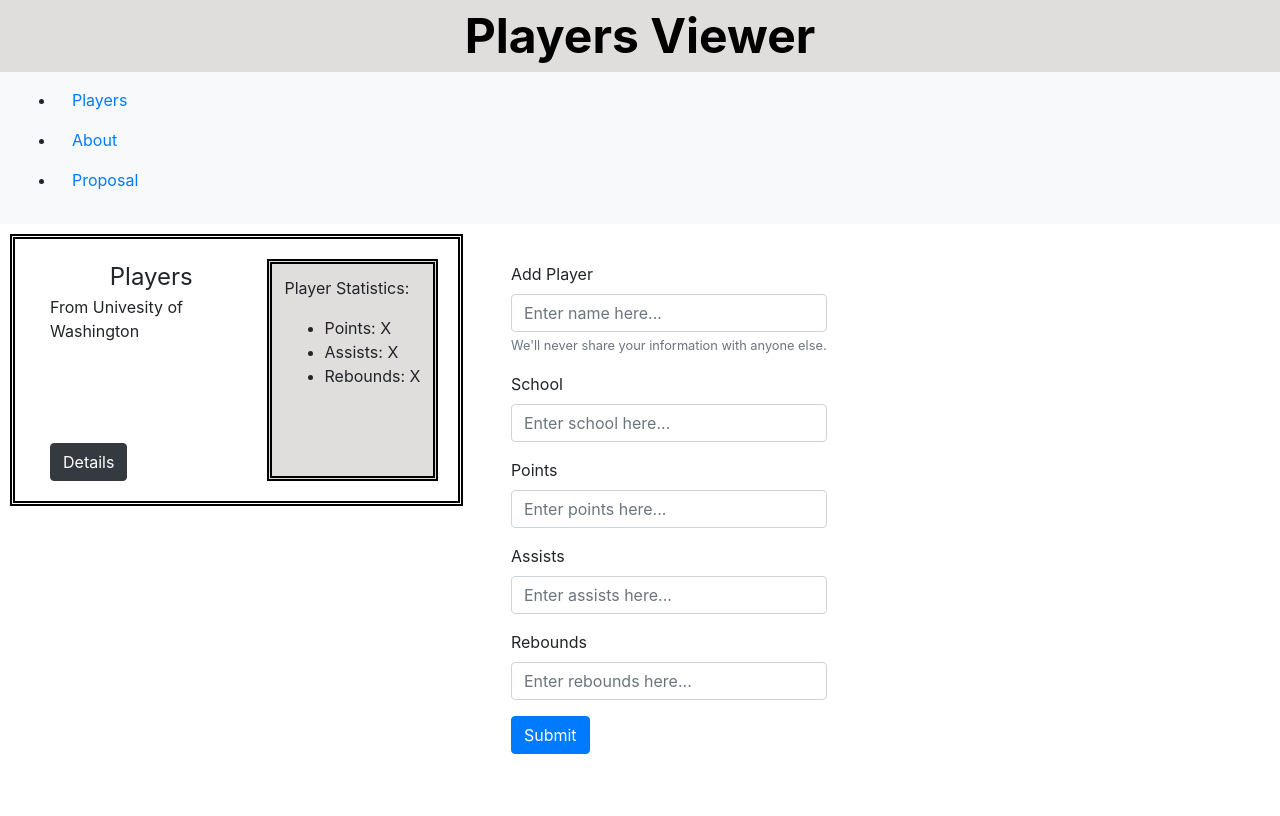
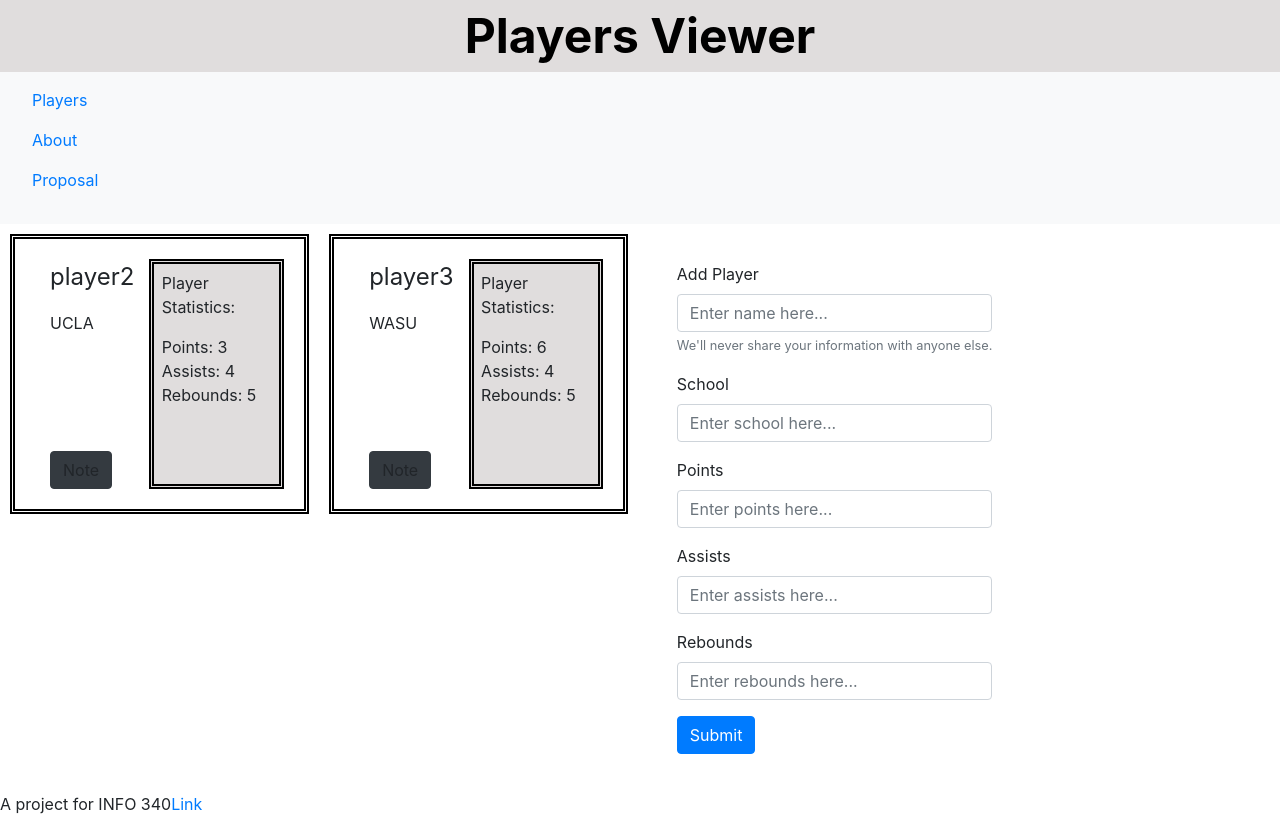
Before and after one commit to info340a-sp21/project-01-Gyangle, a website: page index.html in a window 1280 px wide. Drawn offline with nearby package versions, Linux system fonts and the light colour scheme.

Commit message:
fix flext issue and implement add card

```diff
--- a/css/style.css
+++ b/css/style.css
@@ -1,5 +1,4 @@
 body {
-	color: red;
   height: 100%;
 }
 
@@ -18,8 +17,8 @@ h1, h2, h3 {
 
 /* grid card */
 .card-body {
-  display: flex; /* flexbox for wrapping */
-  flex-wrap: wrap;
+  /* display: flex;
+  flex-wrap: wrap; */
   border: thick double black;
   border-collapse: collapse;
   float: left;
@@ -58,3 +57,9 @@ h1, h2, h3 {
 .detailBtn {
   margin-top: 100px;
 }
+
+ul {
+  list-style-type: none; /* Remove bullets */
+  padding: 0; /* Remove padding */
+
+}
--- a/index.html
+++ b/index.html
@@ -6,10 +6,14 @@
   <meta name="viewport" content="width=device-width, initial-scale=1, shrink-to-fit=no">
   <meta name="author" content="Grant Yang, Jacob M. Swierz, Mequanent M. Shiferaw">
   <meta name="description" content="A main index for the INFO 340 project 1.">
-  <link rel="stylesheet" href="css/style.css">
+
   <!-- Bootstrap -->
   <link rel="stylesheet" href="https://maxcdn.bootstrapcdn.com/bootstrap/4.0.0/css/bootstrap.min.css"
     integrity="sha384-Gn5384xqQ1aoWXA+058RXPxPg6fy4IWvTNh0E263XmFcJlSAwiGgFAW/dAiS6JXm" crossorigin="anonymous">
+  <!-- jquery -->
+  <script src="https://ajax.googleapis.com/ajax/libs/jquery/3.5.1/jquery.min.js"></script>
+
+<link rel="stylesheet" href="css/style.css">
   <title>View Players</title>
 </head>
 
@@ -26,49 +30,6 @@
   </nav>
   <main>
     <span class="gridView">
-
-      <!-- fistcard -->
-      <!-- <div class="card-body">
-        <div class="col-sm">
-          <div class="player-name">Players</div>
-          <div class="player-bio">From Univesity of Washington</div>
-          <a type="botton" class="btn btn-dark detailBtn" href="#">Details</a>
-        </div>
-
-        <div class="player-info">
-          <p>
-            Player Statistics:
-          <ul>
-            <li>Points: X</li>
-            <li>Assists: X</li>
-            <li>Rebounds: X</li>
-          </ul>
-          </p>
-        </div>
-      </div> -->
-
-      <div class="card-body">
-        <div class="col-sm">
-          <div class="player-name">Players</div>
-          <div class="player-bio">From Univesity of Washington</div>
-          <a type="botton" class="btn btn-dark detailBtn" href="#">Details</a>
-        </div>
-
-        <div class="player-info">
-
-          <p>
-            Player Statistics:
-          <ul>
-            <li>Points: X</li>
-            <li>Assists: X</li>
-            <li>Rebounds: X</li>
-          </ul>
-          </p>
-        </div>
-      </div>
-
-
-
     </span>
 
     <span class="submitPlayer">
@@ -102,7 +63,8 @@
     </span>
 
   </main>
-
+  <footer>A project for INFO 340<a href="https://github.com/info340a-sp21/project-01-Gyangle">Link</a></footer>
+<script src="js/index.js"></script>
 </body>
 
 </html>
--- /dev/null
+++ b/js/index.js
@@ -0,0 +1,73 @@
+'use strict'
+var data = {
+  players: [
+    { id: 1, name: 'player1', school: 'UW', points: 3, assists: 4, rebounds: 5, note: 'he is pretty cool dude' },
+    { id: 2, name: 'player2', school: 'UCLA', points: 3, assists: 4, rebounds: 5, note: 'he is pretty cool dude' },
+    { id: 3, name: 'player3', school: 'WASU', points: 6, assists: 4, rebounds: 5, note: 'he is pretty cool dude' },
+    { id: 4, name: 'player4', school: 'NYU', points: 3, assists: 4, rebounds: 5, note: 'he is pretty cool dude' }
+  ]
+};
+
+// create div with specifed className that contains a p tag
+function createDiv(className, content) {
+  let pTag = document.createElement('p');
+  let divTag = document.createElement('div');
+  pTag.textContent = content;
+  divTag.classList.add(className);
+  divTag.appendChild(pTag);
+  console.log(divTag);
+  return divTag;
+}
+
+// create note btn
+function detailBtn() {
+  let btn = document.createElement('a');
+  btn.type = 'button';
+  btn.className = 'btn btn-dark detailBtn';
+  btn.textContent = 'Note';
+  return btn;
+}
+
+// create li elements for ul
+function createLI(title, content) {
+  let li = document.createElement('li');
+  li.textContent = title + ": " + content;
+  return li;
+}
+
+// create ul
+function createUlList(player) {
+  let ulTag = document.createElement('ul');
+  ulTag.appendChild(createLI('Points', player.points));
+  ulTag.appendChild(createLI('Assists', player.assists));
+  ulTag.appendChild(createLI('Rebounds', player.rebounds));
+
+  return ulTag;
+}
+
+// create a single card given a player's info
+function createCard(player) {
+
+  // create first div
+  let colDiv = document.createElement('div');
+  colDiv.classList.add('col-sm');
+  colDiv.appendChild(createDiv("player-name", player.name));
+  colDiv.appendChild(createDiv("player-bio", player.school));
+  colDiv.appendChild(detailBtn());
+
+  // create second div
+  let infoDiv = createDiv('player-info', 'Player Statistics:')
+  infoDiv.appendChild(createUlList(player));
+
+
+  let cardBody = document.createElement('div');
+  cardBody.classList.add('card-body');
+
+  cardBody.appendChild(colDiv);
+  cardBody.appendChild(infoDiv);
+  // console.log(cardBody);
+  return cardBody;
+}
+
+$('.gridView').append(createCard(data.players[1]));
+$('.gridView').append(createCard(data.players[2]));
```
